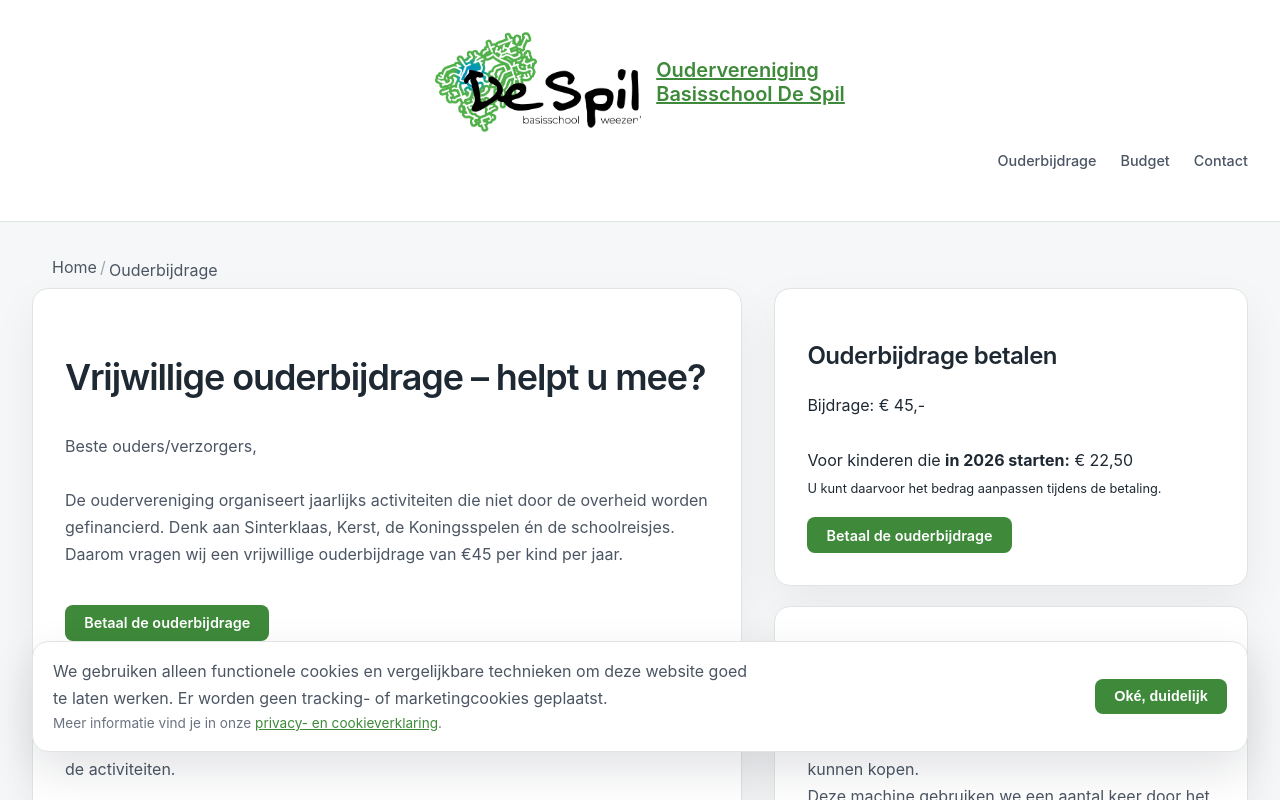
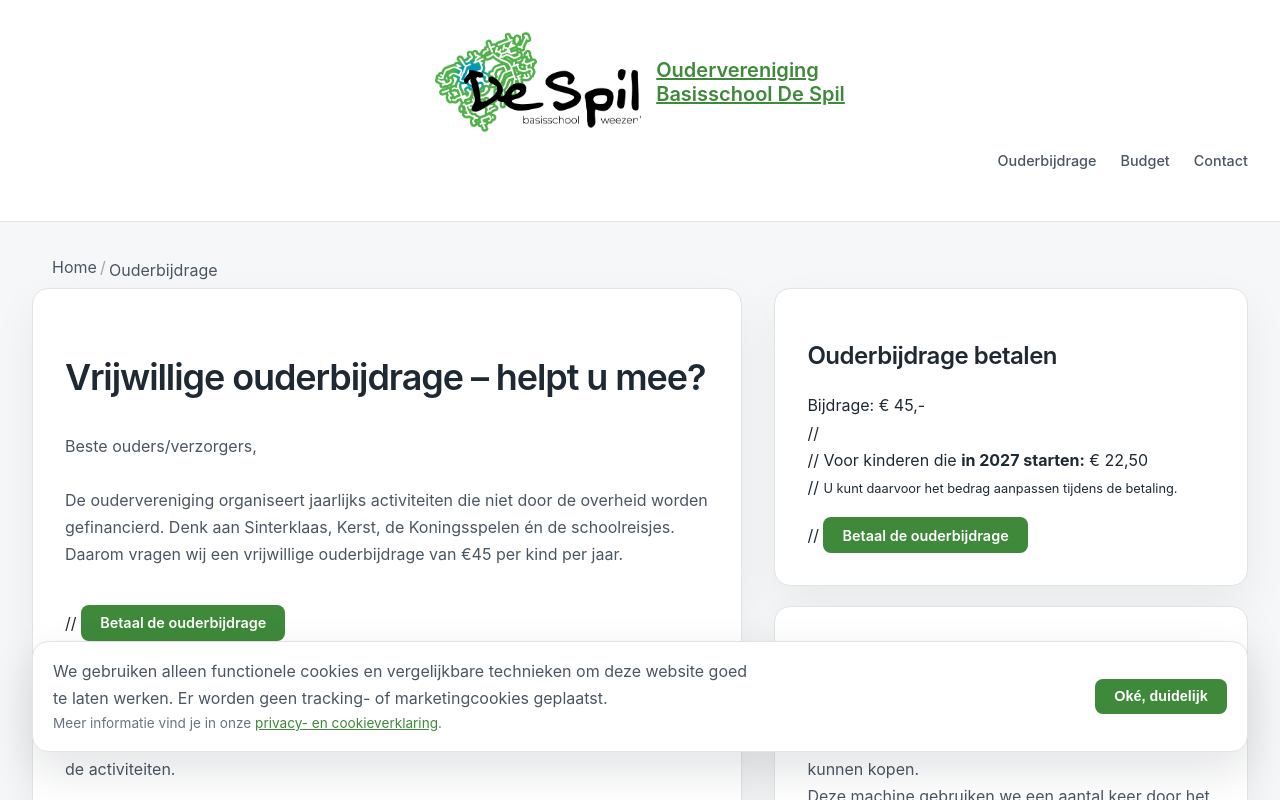
Before and after one commit to ambupilot/ov-despil, a Next.js app: page /ouderbijdrage in a window 1280 px wide. Shown: the top 800 px of the page. Built offline with nearby package versions, Linux system fonts and the light colour scheme.

Commit message:
betaalbutton verwijderd
Comment out the OuderbijdrageButton component and related text for future reference.

```diff
--- a/src/app/ouderbijdrage/page.jsx
+++ b/src/app/ouderbijdrage/page.jsx
@@ -34,7 +34,7 @@ Beste ouders/verzorgers,<br/><br/>
 De oudervereniging organiseert jaarlijks activiteiten die niet door de overheid worden gefinancierd.
 Denk aan Sinterklaas, Kerst, de Koningsspelen én de schoolreisjes. Daarom vragen wij een vrijwillige ouderbijdrage van €45 per kind per jaar.</p>
 <br/>
- <OuderbijdrageButton />
+// <OuderbijdrageButton />
 <br /><br/>
 <h3>Hoe besteden wij de ouderbijdrage?</h3>
 <p>We splisten het bedrag op in een bedrag voor de schoolreisjes, en een bedrag voor de activiteiten.</p>
@@ -94,15 +94,15 @@ Gemiddeld per kind (want ALLE kinderen gaan mee op de schoolreisjes) betekent da
 
               <p className="mt-1 font-medium text-[var(--text-primary)]">
                 Bijdrage: &euro; 45,-<br/>
-                <br />
-                Voor kinderen die <strong>in 2026 starten:</strong> € 22,50<br />
-                <span className="small">U kunt daarvoor het bedrag aanpassen tijdens de betaling.</span>
+             //   <br />
+             //   Voor kinderen die <strong>in 2027 starten:</strong> € 22,50<br />
+             //   <span className="small">U kunt daarvoor het bedrag aanpassen tijdens de betaling.</span>
               </p>
 
           </header>
 
          <div>
-      <OuderbijdrageButton />
+     // <OuderbijdrageButton />
 
           </div>
 
```
